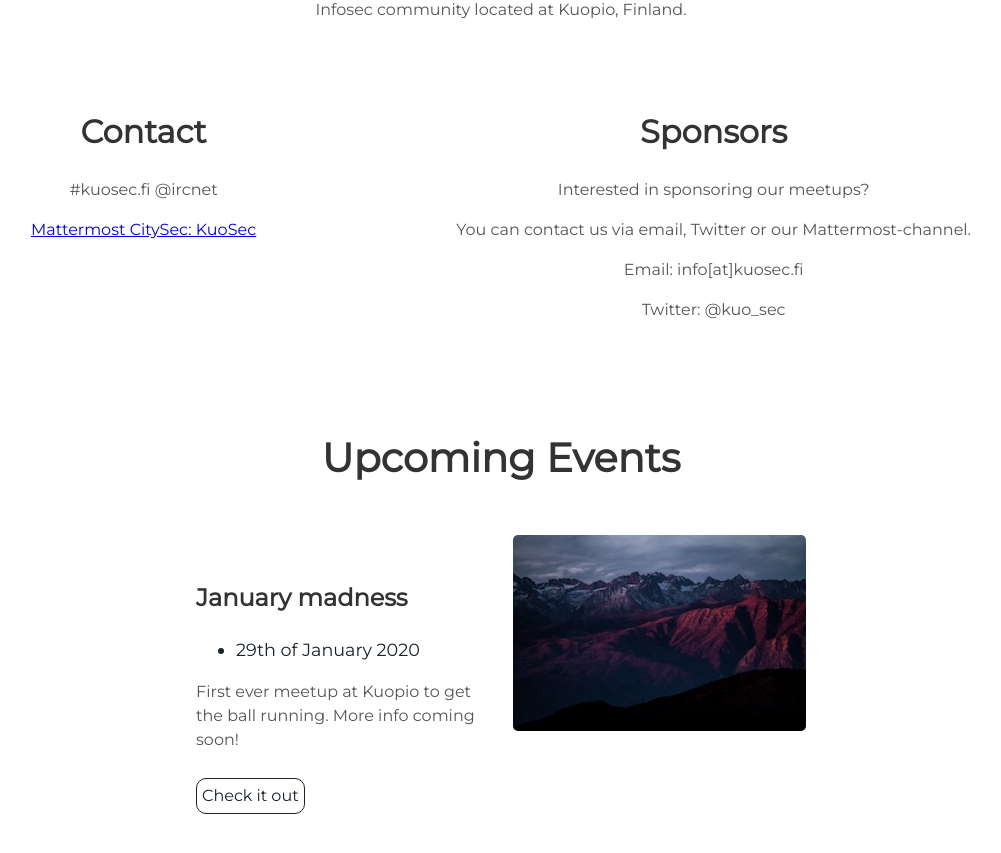
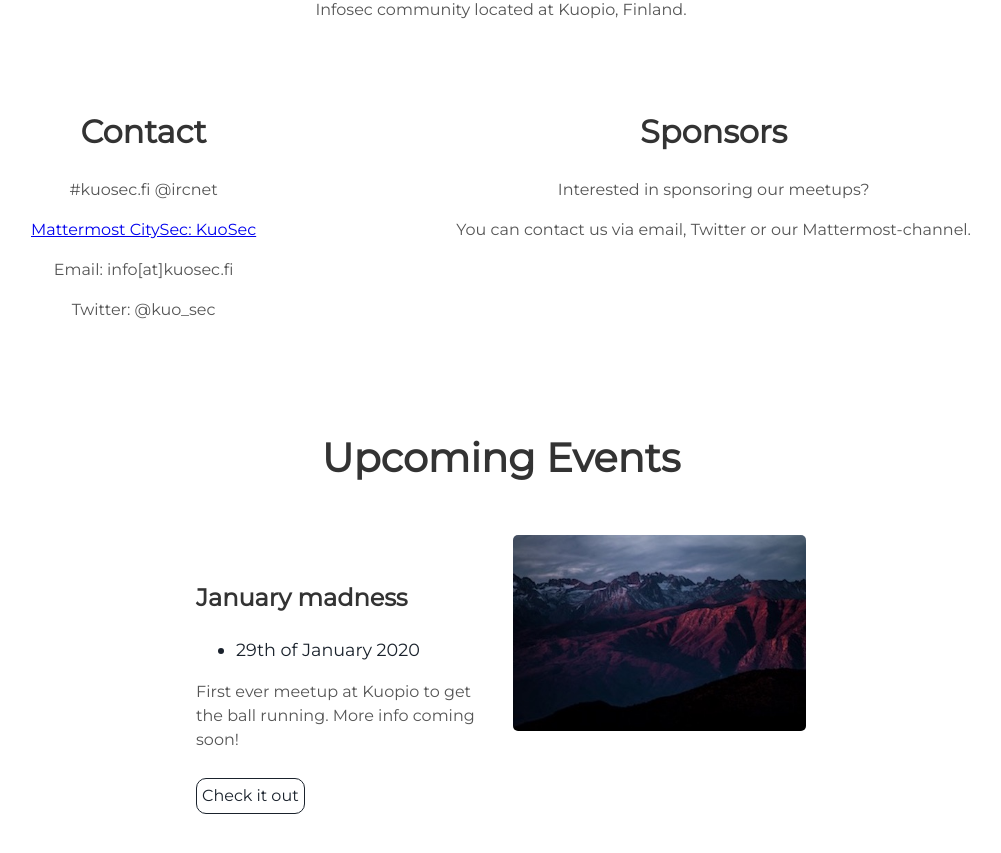
Before and after one commit to kuosec/kuosec.github.io, a Jekyll site: the page built from index.html, in a window 1280 px wide and 900 px high, scrolled down 1059 px. Shown: the top 853 px of the window, without its empty margins (139-1140 px from the left). Built offline with Jekyll 4.4.1, drawn with Linux system fonts in a browser that asks for light colours; part of the change alters nothing that is shown.

Commit message:
Updated contact section

```diff
--- a/_includes/about.html
+++ b/_includes/about.html
@@ -7,12 +7,12 @@
       <h2>Contact</h2>
            <p>#kuosec.fi @ircnet</p>
            <p><a href='https://citysec.disobey.fi/citysec/channels/citysec--kuosec'>Mattermost CitySec: KuoSec</a></p>
+           <p>Email: info[at]kuosec.fi</p>
+           <p>Twitter: @kuo_sec</p>
     </div>
     <div class="tech">
       <h2>Sponsors</h2>
       <p>Interested in sponsoring our meetups?</p>
       <p>You can contact us via email, Twitter or our Mattermost-channel.</p>
-      <p>Email: info[at]kuosec.fi</p>
-      <p>Twitter: @kuo_sec</p>
     </div>
 </div>
```
